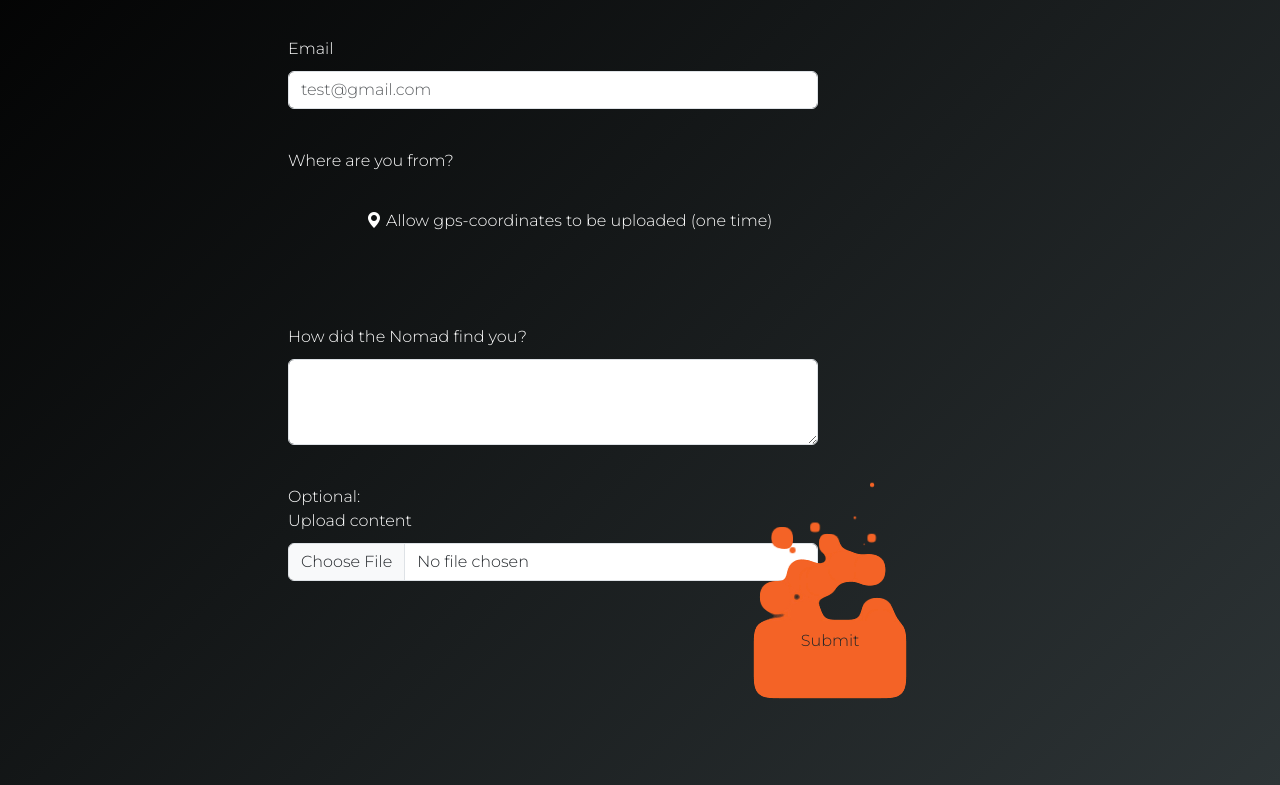
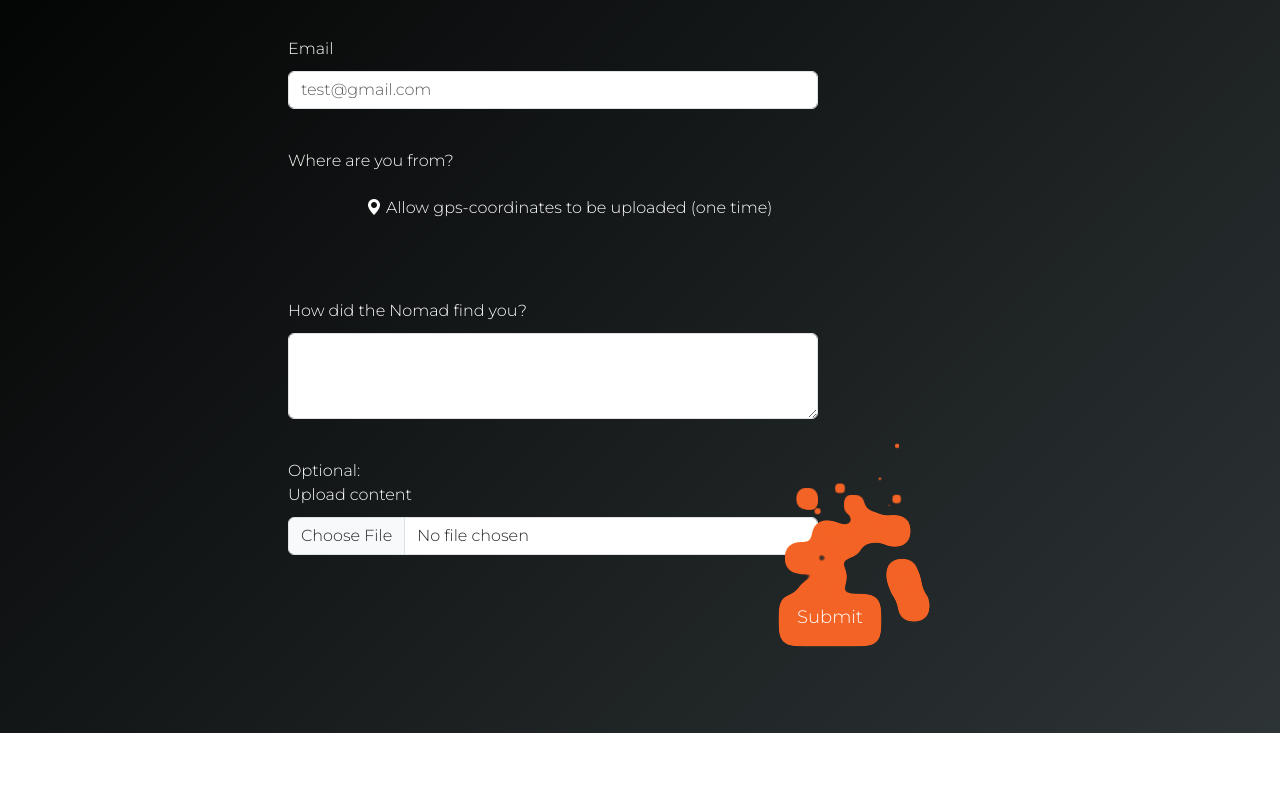
Before and after one commit to NoNameAgent/NOMAD, a plain HTML site: page signup.html in a window 1280 px wide. Shown: the part 956-1741 px from the top of the page. After the commit the page ends 1689 px from the top, so only its background shows below. Drawn offline with nearby package versions, Linux system fonts and the light colour scheme.

Commit message:
btn changes done
btn styling added

```diff
--- a/assets/Styles/signup.css
+++ b/assets/Styles/signup.css
@@ -83,12 +83,13 @@
     -webkit-filter: url("#fire");
     filter: url("#fire");
     position: relative;
-    width: 150px;
-    height: 76px;
+    width: 100px;
+    height: 50px;
     transition: transform 0.1s linear;
     -webkit-apperance: none;
     apperance: none;
     border: none !important;
+    font-size: 18px;
 
   }
   .btn__p, .btn__text {
@@ -96,6 +97,8 @@
     border-radius: 12px;
     transition: background 0.15s linear;
     border: none !important;
+    color: white;
+    font-size: 18px;
 
   }
   .btn__p {
--- a/signup.html
+++ b/signup.html
@@ -122,14 +122,8 @@ LiquidSilver. Watch the movie and take part of the journey:
                                 <input type="file" class="form-control" id="file" required>
                             </div>
                         </div>
-
-
-
-
-
                         <div class="form-group row">
-                            <div class="col-sm-12 col-md-12">
-
+                            <div class="col-sm-12 col-md-12 fieryBtn">
                                 <button class="btn" type="submit">
                                     <span class="btn__p"></span>
                                     <span class="btn__p"></span>
```
